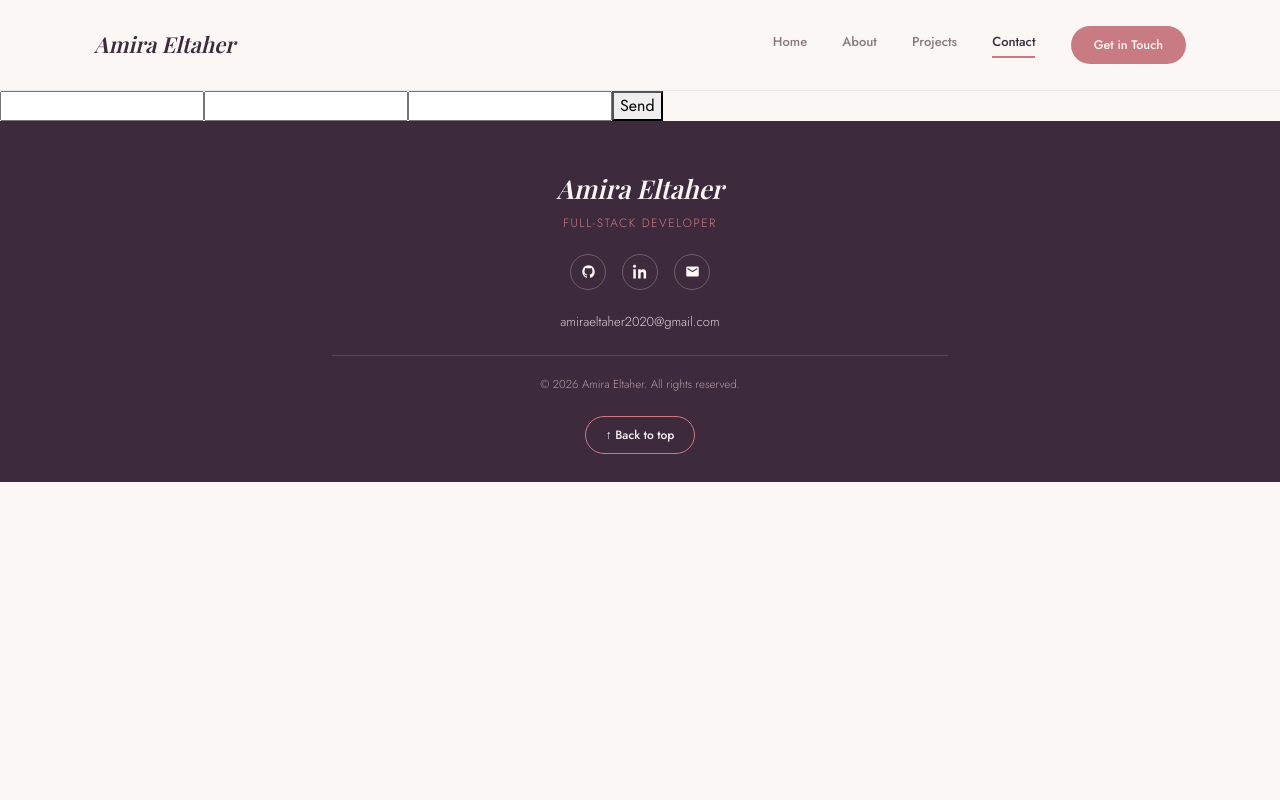
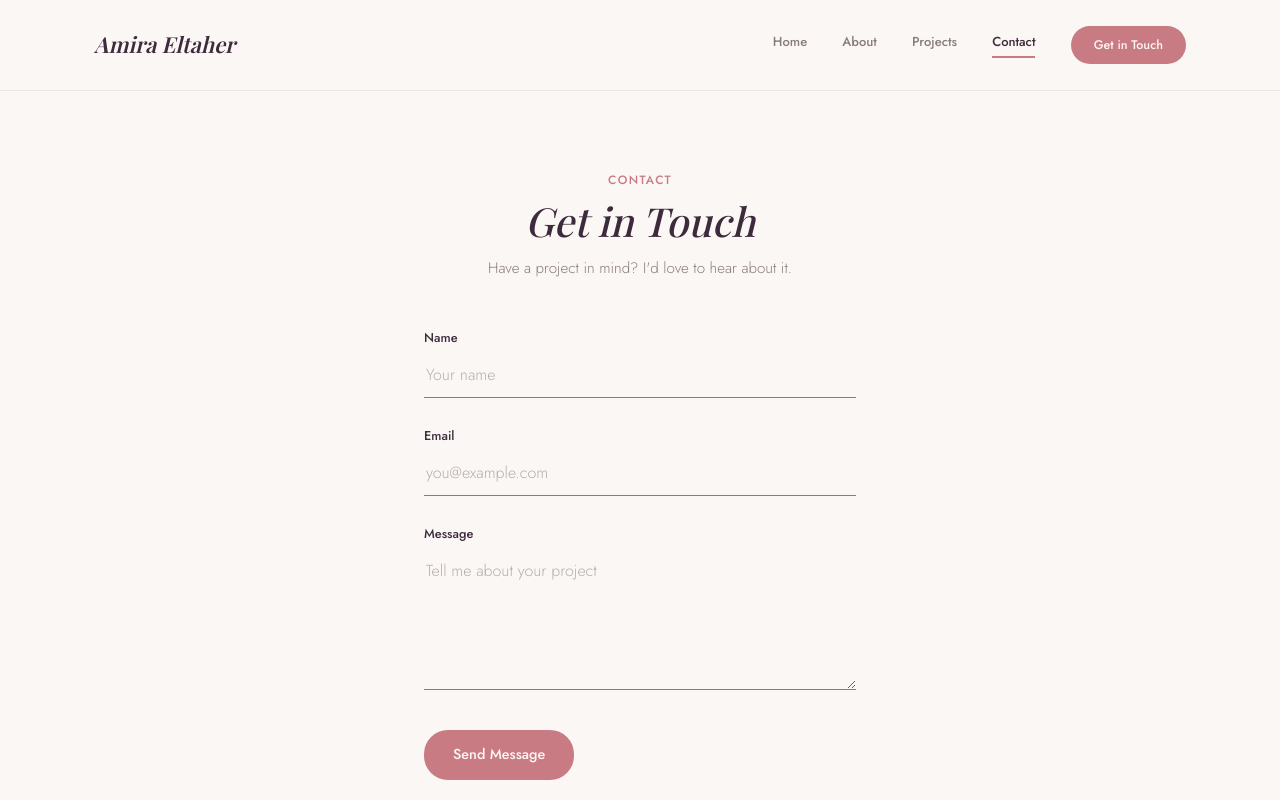
Before and after one commit to AmiraEltaher/Portfolio, an Angular app: page /contact in a window 1280 px wide. Shown: the top 800 px of the page. Built offline with nearby package versions, Linux system fonts and the light colour scheme.

Commit message:
Style contact componen

```diff
--- a/src/app/pages/contact/contact.component.html
+++ b/src/app/pages/contact/contact.component.html
@@ -1,4 +1,51 @@
-<form action="" [formGroup]="contactForm"  (ngSubmit)="onSubmit()">
+<section class="contact-section">
+  <p class="eyebrow">Contact</p>
+  <h1 class="contact-title">Get in Touch</h1>
+  <p class="contact-subtitle">Have a project in mind? I'd love to hear about it.</p>
+
+  <form action="" [formGroup]="contactForm" (ngSubmit)="onSubmit()" class="contact-form">
+
+    <div class="field">
+      <label for="name">Name</label>
+      <input type="text" id="name" formControlName="name" placeholder="Your name">
+      @if (contactForm.get('name')?.invalid && contactForm.get('name')?.touched) {
+        @if (contactForm.get('name')?.hasError('required')) {
+          <span class="field-error">Name is required</span>
+        }
+      }
+    </div>
+
+    <div class="field">
+      <label for="email">Email</label>
+      <input type="text" id="email" formControlName="email" placeholder="you@example.com">
+      @if (contactForm.get('email')?.invalid && contactForm.get('email')?.touched) {
+        @if (contactForm.get('email')?.hasError('required')) {
+          <span class="field-error">Email is required</span>
+        }
+        @if (contactForm.get('email')?.hasError('email')) {
+          <span class="field-error">Please enter a valid email</span>
+        }
+      }
+    </div>
+
+    <div class="field">
+      <label for="message">Message</label>
+      <textarea id="message" formControlName="message" rows="5" placeholder="Tell me about your project"></textarea>
+      @if (contactForm.get('message')?.invalid && contactForm.get('message')?.touched) {
+        @if (contactForm.get('message')?.hasError('required')) {
+          <span class="field-error">Message is required</span>
+        }
+      }
+    </div>
+
+    <button type="submit" class="btn-send">Send Message</button>
+  </form>
+
+  @if (isSubmitted) {
+    <div class="success-banner">Thank you! Your message has been sent successfully.</div>
+  }
+</section>
+<!-- <form action="" [formGroup]="contactForm"  (ngSubmit)="onSubmit()">
     <input type="text" name="" id=""  formControlName="name">
     @if(contactForm.get('name')?.invalid && contactForm.get('name')?.touched){
       @if(contactForm.get('name')?.hasError('required')){
@@ -29,4 +76,4 @@
 
 @if(isSubmitted){
   <div> Thank you! Your message has been sent successfully.</div>
-}
+} -->
--- a/src/app/pages/contact/contact.component.scss
+++ b/src/app/pages/contact/contact.component.scss
@@ -0,0 +1,118 @@
+.contact-section {
+  max-width: 480px;
+  margin: 0 auto;
+  padding: 80px 24px 100px;
+  text-align: center;
+  color: var(--color-text);
+  font-family: var(--font-body);
+
+  .eyebrow {
+    font-size: 0.75rem;
+    letter-spacing: 0.12em;
+    text-transform: uppercase;
+    color: var(--color-rose);
+    font-weight: 500;
+    margin-bottom: 8px;
+  }
+
+  .contact-title {
+    font-family: var(--font-display);
+    font-style: italic;
+    font-size: 2.5rem;
+    margin: 0 0 12px;
+  }
+
+  .contact-subtitle {
+    color: var(--color-muted);
+    font-size: 0.95rem;
+    font-weight: 300;
+    margin-bottom: 48px;
+  }
+}
+
+.contact-form {
+  display: flex;
+  flex-direction: column;
+  gap: 28px;
+  text-align: left;
+
+  .field {
+    display: flex;
+    flex-direction: column;
+    gap: 6px;
+
+    label {
+      font-size: 0.8rem;
+      font-weight: 500;
+      color: var(--color-text);
+    }
+
+    input,
+    textarea {
+      border: none;
+      border-bottom: 1.5px solid var(--color-muted);
+      background: transparent;
+      padding: 10px 2px;
+      font-size: 1rem;
+      font-family: var(--font-body);
+      font-weight: 300;
+      color: var(--color-text);
+      outline: none;
+      resize: vertical;
+      transition: border-color 0.2s ease;
+
+      &::placeholder {
+        color: var(--color-muted);
+        opacity: 0.6;
+      }
+
+      &:focus {
+        border-bottom-color: var(--color-rose);
+      }
+    }
+  }
+
+  .field-error {
+    font-size: 0.78rem;
+    color: var(--color-rose);
+    font-weight: 500;
+  }
+}
+
+.btn-send {
+  margin-top: 12px;
+  align-self: flex-start;
+
+  // extends your existing .btn / .btn-rose pattern
+  // apply class="btn btn-rose" in the template instead of btn-send
+  // if you'd rather not duplicate these rules
+  background: var(--color-rose);
+  color: var(--color-bg);
+  font-family: var(--font-body);
+  font-weight: 500;
+  font-size: 0.9rem;
+  padding: 13px 28px;
+  border: 1.5px solid transparent;
+  border-radius: var(--radius-pill);
+  cursor: pointer;
+  transition: opacity 0.15s ease, transform 0.15s ease;
+
+  &:hover {
+    opacity: 0.9;
+  }
+
+  &:active {
+    transform: scale(0.98);
+  }
+}
+
+.success-banner {
+  margin-top: 32px;
+  padding: 16px 20px;
+  background: color-mix(in srgb, var(--color-rose) 15%, var(--color-bg));
+  border: 1px solid var(--color-rose);
+  border-radius: 8px;
+  color: var(--color-text);
+  font-size: 0.9rem;
+  font-weight: 300;
+}
--- a/src/app/pages/contact/contact.component.ts
+++ b/src/app/pages/contact/contact.component.ts
@@ -26,7 +26,7 @@ export class ContactComponent {
     if (this.contactForm.valid){
             console.log(this.contactForm.value);
             this.isSubmitted =true;
-            this.contactForm.reset({emitEvent:false});
+            // this.contactForm.reset({emitEvent:false});
 
     }
     else{
```
